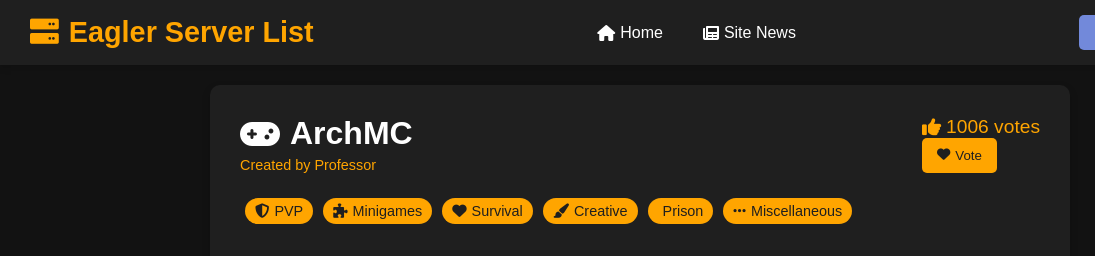
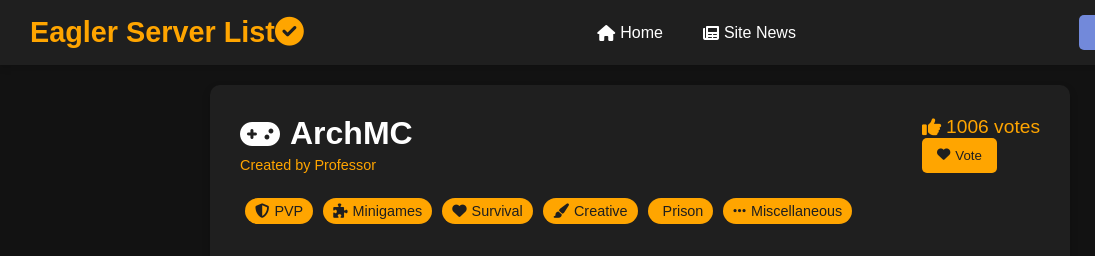
Before and after one commit to SpeedSlicer/submissions, a plain HTML site: page EaglerServerList/index.html in a window 1280 px wide. Shown: the top 256 px of the page, 0-1095 px from the left. Drawn offline with Linux system fonts and the light colour scheme.

Commit message:
Update index.html

```diff
--- a/EaglerServerList/index.html
+++ b/EaglerServerList/index.html
@@ -12,7 +12,7 @@
 <body>
   <header>
     <div class="logo">
-      <i class="fas fa-server"></i> Eagler Server List
+       Eagler Server List <i class="fas fa-check-circle"></i>
     </div>
     <nav>
       <a href="#"><i class="fas fa-home"></i> Home</a>
```
